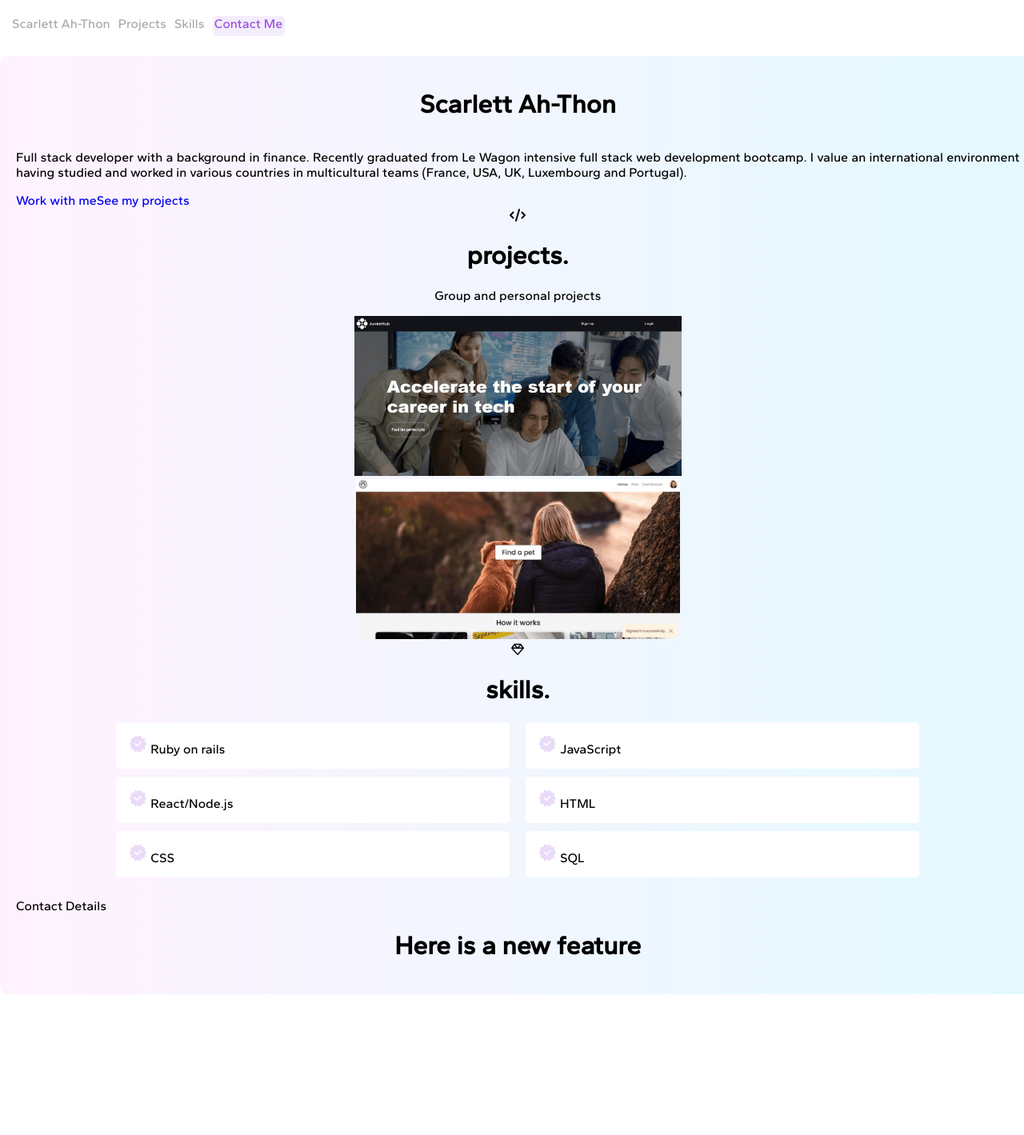
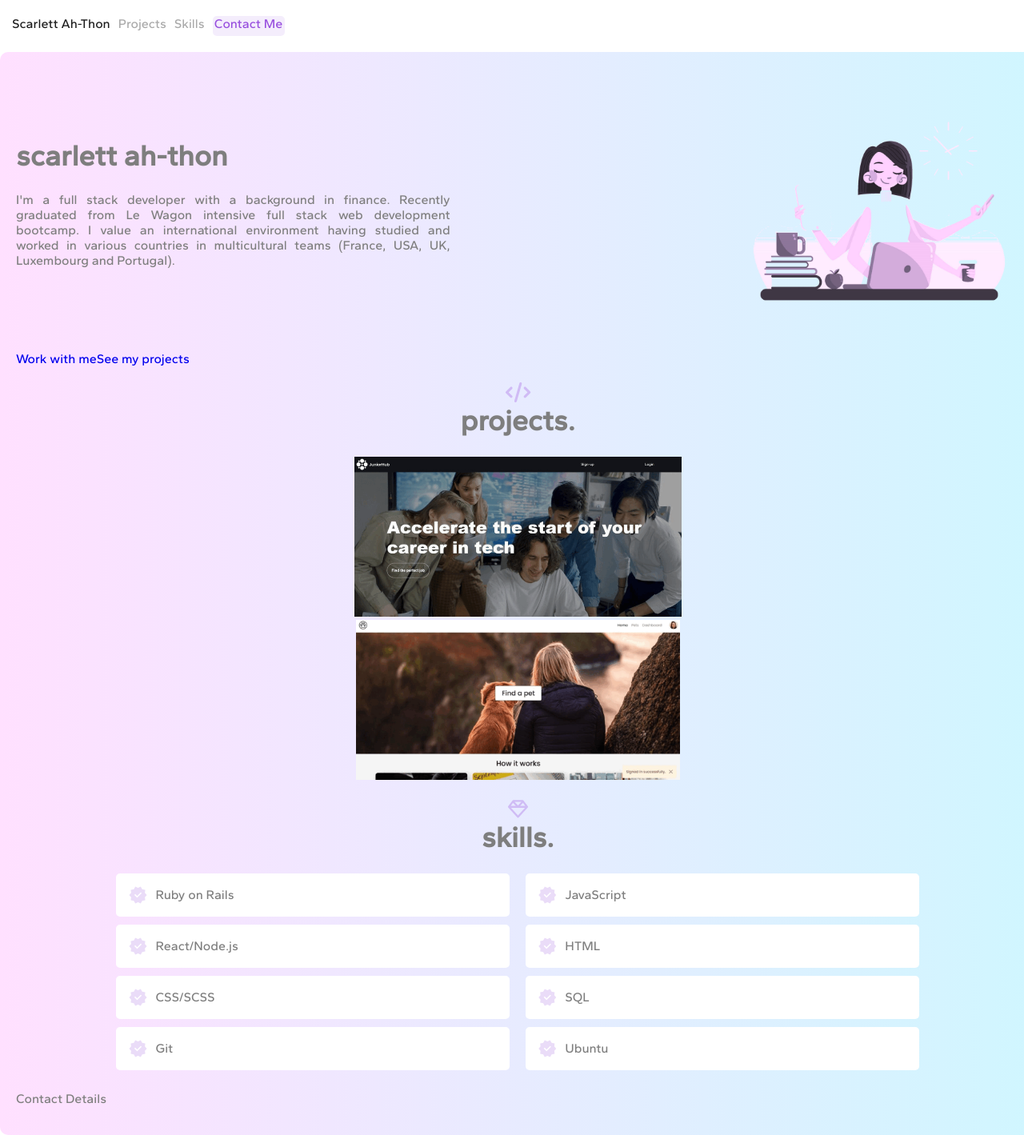
Before and after one commit to scarlettatn/React-Node.js-Web-App, a React app in the folder client/: page / in a window 1280 px wide. Shown: the whole page at 80% size. Before the commit the page ends 1243 px from the top, so only its background shows below. Built offline with nearby package versions, Linux system fonts and the light colour scheme; no server answers.

Commit message:
added images, updated about section

```diff
--- a/client/src/App.css
+++ b/client/src/App.css
@@ -38,14 +38,20 @@
 }
 
 .App {
-  position: absolute;
+  /* position: absolute; */
   font-family: 'Gantari', 'sans-serif';
+  color: #7e7e7e;
 }
+
+.App h1 {
+  font-size: 36px;
+}
+
 .container-home {
-  position: relative;
+  /* position: relative; */
   width: 98%;
   /* background: rgba(255,255,255, 0.9); */
-  background: linear-gradient(90deg, rgba(255,242,255,1) 0%, rgba(228,250,255,1) 100%);
+  background: linear-gradient(90deg, rgb(255 224 255) 0%, rgb(208 246 255) 100%);
   margin: 0 auto;
   border-radius: 10px;
   padding: 20px;
--- a/client/src/App.js
+++ b/client/src/App.js
@@ -30,8 +30,8 @@ class App extends Component {
           <Projects></Projects>
           <Skills></Skills>
           <Contact></Contact>
-          <h1>Here is a new feature</h1>
-          <h1>{this.state.response.body}</h1>
+          {/* <h1>Here is a new feature</h1>
+          <h1>{this.state.response.body}</h1> */}
         </div>
       </div>
     );
--- a/client/src/components/about.css
+++ b/client/src/components/about.css
@@ -1,21 +1,30 @@
-h1 {
+.about h1 {
   text-align: left;
 }
 
 p {
   text-align: justify;
+  width: 60%;
 }
 
 a {
   text-decoration: none;
 }
 
-.about {
+.about-info {
+  display: flex;
+  align-items: center;
+}
+/* .about {
   display: flex;
   flex-direction: column;
-}
+} */
 
 .container {
   display: flex;
   justify-content: flex-start;
 }
+
+img {
+  height: 350px;
+}
--- a/client/src/components/about.jsx
+++ b/client/src/components/about.jsx
@@ -4,15 +4,20 @@ import './about.css';
 function About() {
   return (
     <div className="about">
-      <h1>Scarlett Ah-Thon</h1>
+      <div className="about-info">
+        <div>
+          <h1>scarlett ah-thon</h1>
           <p>
-        Full stack developer with a background in
+            I'm a full stack developer with a background in
             finance. Recently graduated from Le Wagon
             intensive full stack web development bootcamp.
             I value an international environment having studied
             and worked in various countries in multicultural
             teams (France, USA, UK, Luxembourg and Portugal).
           </p>
+        </div>
+        <div><img alt="illustration" src="./illu1.png"></img></div>
+        </div>
       <div className="container">
           <div className="button-contact">
             <a href="#contact">Work with me</a>
--- a/client/src/components/navbar.css
+++ b/client/src/components/navbar.css
@@ -1,7 +1,7 @@
 .navbar {
   display: flex;
   padding: 20px 0px 0px 10px;
-  height: 50px;
+  height: 45px;
 }
 
 .navbar a {
@@ -11,6 +11,10 @@
   margin-left: 5px;
 }
 
+#navbar-home {
+  color: #1c1c1c;
+}
+
 #navbar-contact {
   background-color: rgba(151,78,222, 0.1);
   color: #974EDE;
--- a/client/src/components/navbar.jsx
+++ b/client/src/components/navbar.jsx
@@ -4,7 +4,7 @@ import './navbar.css';
 function Navbar() {
   return (
     <nav className="navbar">
-      <a href="https://github.com/scarlettatn">Scarlett Ah-Thon</a>
+      <a id="navbar-home" href="https://github.com/scarlettatn">Scarlett Ah-Thon</a>
       <a href="#projects">Projects</a>
       <a href="#skills">Skills</a>
       <a id="navbar-contact" href="https://github.com/scarlettatn">Contact Me</a>
--- a/client/src/components/projects.css
+++ b/client/src/components/projects.css
@@ -5,3 +5,9 @@
 .project-img {
   height: 200px;
 }
+
+.svg-inline--fa.fa-code {
+  font-size: 25px;
+  margin-top: 20px;
+  color: rgba(151,78,222, 0.3);
+}
--- a/client/src/components/projects.jsx
+++ b/client/src/components/projects.jsx
@@ -10,7 +10,6 @@ function Projects() {
   return (
     <div className="projects"><FontAwesomeIcon icon={faCode} />
       <h1>projects.</h1>
-          <p>Group and personal projects  </p>
         <div>{projects.map((project) => (
           <div>{project.live ? (
             <a href={project.link}>
--- a/client/src/components/skills.css
+++ b/client/src/components/skills.css
@@ -6,7 +6,7 @@
   margin: 0 auto;
 }
 
-.skill {
+.skill-card {
   flex-basis: calc(50% - 10px);
   padding: 15px;
   margin-bottom: 10px;
@@ -14,20 +14,35 @@
   text-align: left;
   background-color: white;
   border-radius: 5px;
+  display: inline-flex;
+  align-items: center;
+  column-gap: 10px;
 }
 
 @media only screen and (max-width: 768px) {
-  .skill {
+  .skill-card {
     flex-basis: 100%;
   }
 }
 
+/* Skills Title */
+.svg-inline--fa.fa-gem {
+  font-size: 25px;
+  margin-top: 20px;
+  color: rgba(151,78,222, 0.3);
+}
+
+
 h1 {
+  margin-top: 0px;
   text-align: center;
 }
 
 /* Badge Google icon style */
 .material-symbols-outlined {
+  /* To align icon and text on the same line: */
+  float: left;
+
   color: rgba(151,78,222, 0.2);
   font-variation-settings:
   'FILL' 10,
--- a/client/src/components/skills.jsx
+++ b/client/src/components/skills.jsx
@@ -14,9 +14,14 @@ function Skills() {
       <h1>skills.</h1>
       <div>
         <div className="skill-container">{skills.map((skill) => (
-          <div className="skill"><span class="material-symbols-outlined">
-          verified
-          </span> {skill}</div>
+          <div className="skill-card">
+            <div>
+            <span class="material-symbols-outlined">
+              verified
+            </span>
+            </div>
+            <div className="skill-name">{skill}</div>
+          </div>
         ))}
         </div>
       </div>
--- a/client/src/data.js
+++ b/client/src/data.js
@@ -1,10 +1,12 @@
 export const skills = [
-  "Ruby on rails",
+  "Ruby on Rails",
   "JavaScript",
   "React/Node.js",
   "HTML",
-  "CSS",
+  "CSS/SCSS",
   "SQL",
+  "Git",
+  "Ubuntu"
 ];
 
 export const projects = [
```
Also changed, not shown: client/public/illu1.png (added), client/public/illustration2.png (added). Lines whose indentation alone changed are shown as unchanged.
